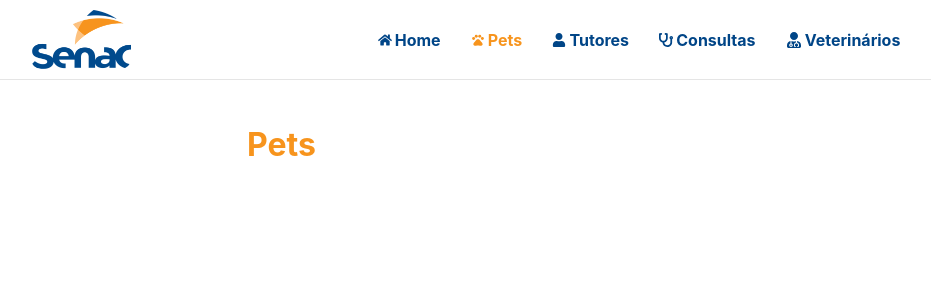
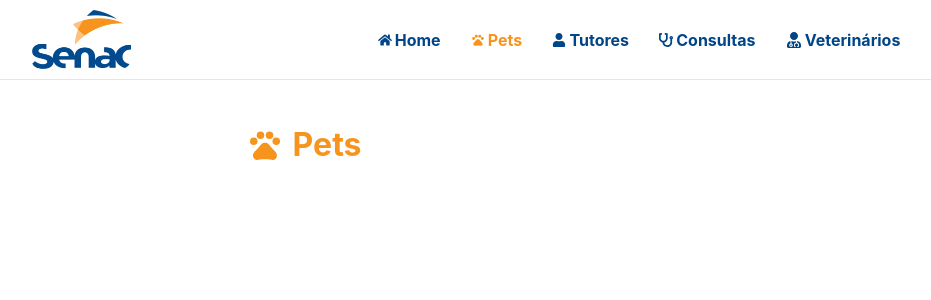
Before and after one commit to ruanpablom/clinica-veterinaria-frontend, a React (Vite) app: page /pets in a window 1280 px wide. Shown: the top 300 px of the page, without its empty margins (9-940 px from the left). Built offline with nearby package versions, Linux system fonts and the light colour scheme.

Commit message:
refactor: adicionar icone ao titulo da página de pets

```diff
--- a/src/pages/Pets/index.tsx
+++ b/src/pages/Pets/index.tsx
@@ -1,7 +1,13 @@
+import { MdOutlinePets } from "react-icons/md"
+
 export function Pets() {
   return (
     <div>
-      <h1>Pets</h1>
+        <div className="page-title">
+            <MdOutlinePets id="icon" size={36} />
+            <h1>Pets</h1>
+        </div>
+
     </div>
   );
 }
```
